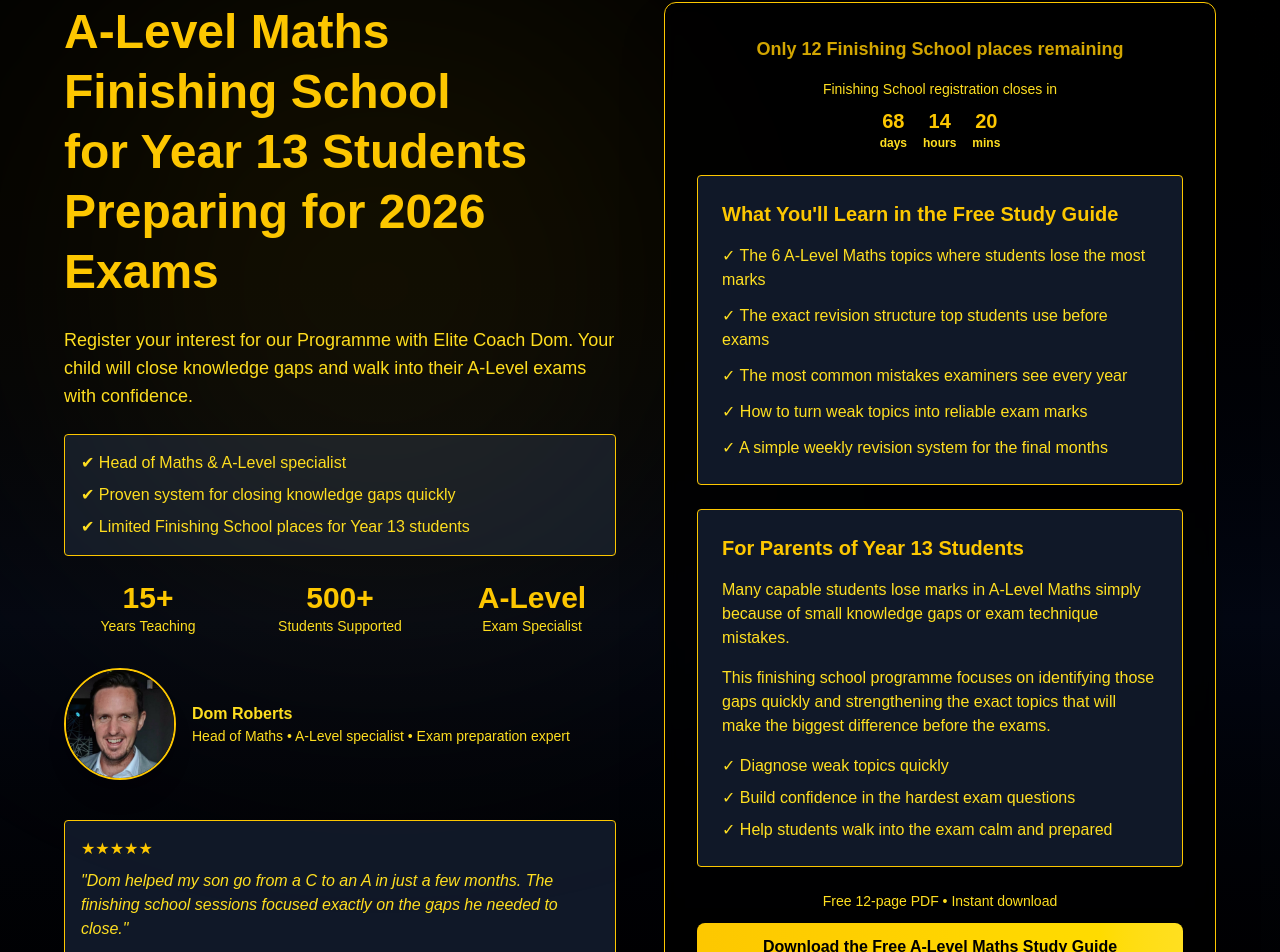
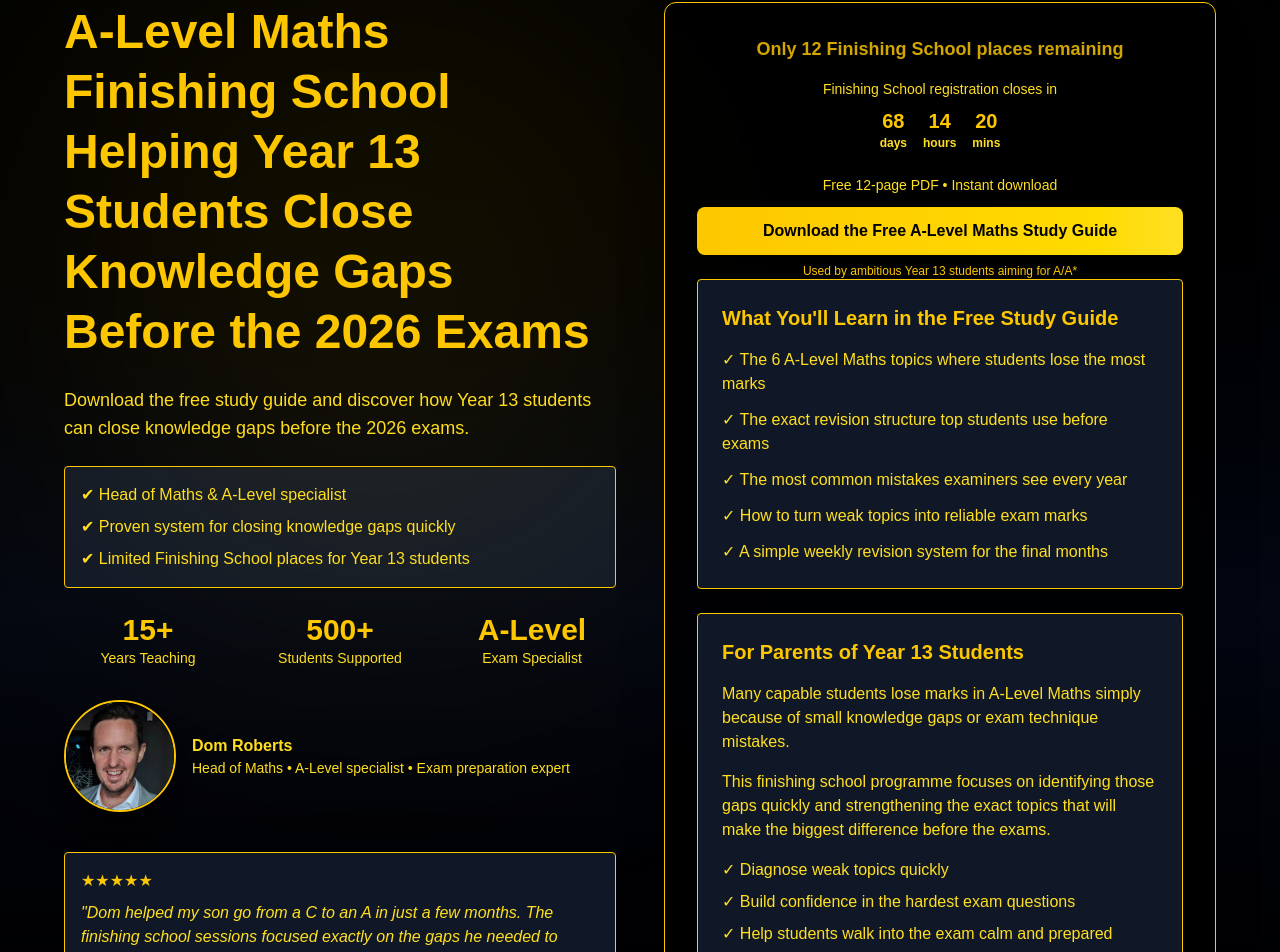
Before and after one commit to domrobertshm/finishing-school-v2, a Next.js app: page / in a window 1280 px wide. Shown: the part 94-1046 px from the top of the page. Built offline with nearby package versions, Linux system fonts and the light colour scheme.

Commit message:
button up and remove links

```diff
--- a/app/page.tsx
+++ b/app/page.tsx
@@ -1,7 +1,6 @@
 "use client"
 
 import { useState, useEffect } from "react"
-import Link from "next/link"
 
 export default function Home() {
 
@@ -50,12 +49,11 @@ export default function Home() {
           <h1 className="text-5xl font-bold mb-6 text-yellow-400 leading-tight">
             A-Level Maths Finishing School
             <br />
-            for Year 13 Students Preparing for 2026 Exams
+            Helping Year 13 Students Close Knowledge Gaps Before the 2026 Exams
           </h1>
 
           <p className="text-yellow-300 mb-6 text-lg">
-            Register your interest for our Programme with Elite Coach Dom. Your child will close knowledge gaps and walk into their
-            A-Level exams with confidence.
+            Download the free study guide and discover how Year 13 students can close knowledge gaps before the 2026 exams.
           </p>
 
           {/* AUTHORITY */}
@@ -169,6 +167,28 @@ export default function Home() {
 
     </div>
 
+    </div> {/* END COUNTDOWN */}
+
+  {/* STUDY GUIDE CTA */}
+<div className="mt-6">
+
+  <p className="text-center text-yellow-300 text-sm mb-3">
+    Free 12-page PDF • Instant download
+  </p>
+
+  <a
+    href="https://hexagon-maths.kit.com/1905c1ebdd"
+    target="_blank"
+    rel="noopener noreferrer"
+    className="block w-full text-center bg-gradient-to-r from-yellow-400 to-yellow-300 text-black p-3 rounded-lg font-bold hover:scale-105 transition-all duration-200 shadow-lg"
+  >
+    Download the Free A-Level Maths Study Guide
+  </a>
+
+  <p className="text-center text-yellow-400 text-xs mt-2">
+    Used by ambitious Year 13 students aiming for A/A*
+  </p>
+
   </div>
 
   {/* WHAT'S IN THE GUIDE */}
@@ -214,26 +234,6 @@ export default function Home() {
 
   </div>
 
-  {/* STUDY GUIDE CTA */}
-  <div className="mt-6">
-
-    <p className="text-center text-yellow-300 text-sm mb-3">
-      Free 12-page PDF • Instant download
-    </p>
-
-    <Link
-      href="https://hexagon-maths.kit.com/1905c1ebdd"
-      className="block w-full text-center bg-gradient-to-r from-yellow-400 to-yellow-300 text-black p-3 rounded-lg font-bold hover:scale-105 transition-all duration-200 shadow-lg"
-    >
-      Download the Free A-Level Maths Study Guide
-      </Link>
-
-      <p className="text-center text-yellow-400 text-xs mt-2">
-Used by ambitious Year 13 students aiming for A/A*
-</p>
-
-  </div>
-
     {/* HOW FINISHING SCHOOL WORKS */}
   <div className="mt-8 bg-gray-900 border border-yellow-400 rounded p-6 text-yellow-300">
 
```
